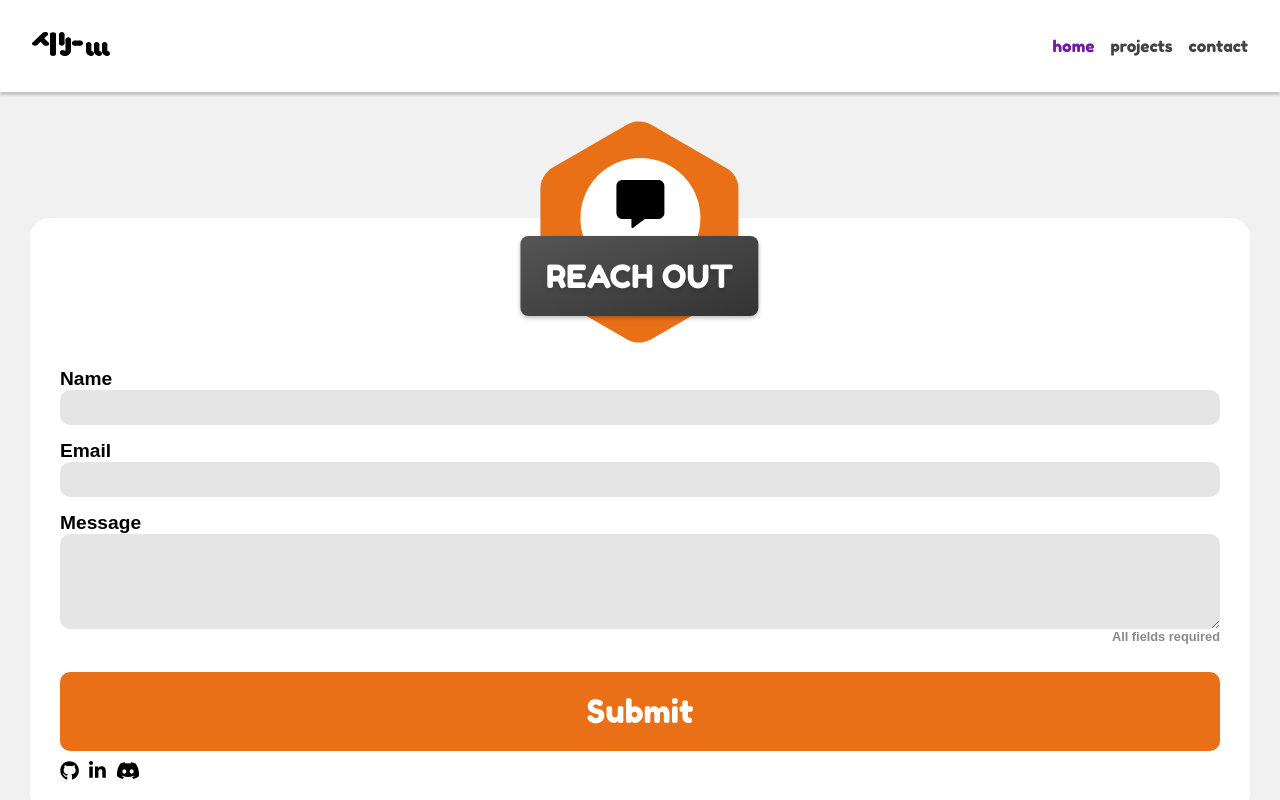
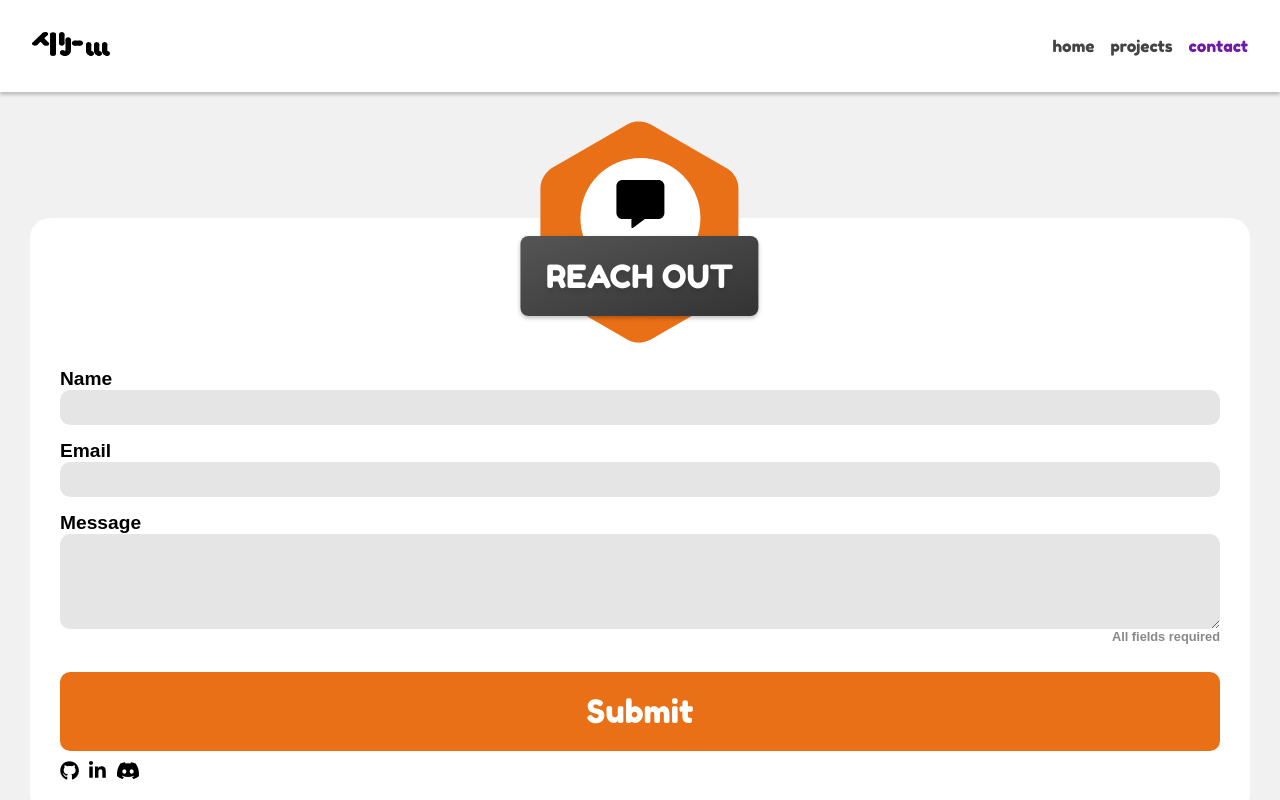
Before and after one commit to KevinW90/portfolio, a React (Create React App) app: page /contact in a window 1280 px wide. Built offline with nearby package versions, Linux system fonts and the light colour scheme; a web font is replaced by a local one.

Commit message:
Changed Link to NavLink in nav

```diff
--- a/src/App.js
+++ b/src/App.js
@@ -10,19 +10,11 @@ import {
   Route
 } from 'react-router-dom';
 
-import { useState } from 'react';
-
 function App() {
-  const [link, setLink] = useState('home');
-
-  function changeLink(newLink) {
-    setLink(newLink);
-  }
-
   return (
     <Router>
       <div className="app">
-        <Nav link={link} changeLink={changeLink}/>
+        <Nav />
         <Switch>
           <Route path="/projects">
             <Projects />
@@ -31,7 +23,7 @@ function App() {
             <Contact />
           </Route>
           <Route path="/">
-            <Home changeLink={changeLink}/>
+            <Home />
           </Route>
         </Switch>
         <Footer />
--- a/src/components/Home.jsx
+++ b/src/components/Home.jsx
@@ -5,10 +5,10 @@ import { faUser,
 
 import Item from './Item';
 
-function Home({changeLink}) {
+function Home() {
   return (
     <div className="home main-page">
-      <Item {...data} changeLink={changeLink}/>
+      <Item {...data} />
     </div>
 
   )
--- a/src/components/Item.jsx
+++ b/src/components/Item.jsx
@@ -74,7 +74,7 @@ function Badge({color, icon, label}) {
   )
 }
 
-function HomeItem({badge, text, ndx, changeLink}) {
+function HomeItem({badge, text, ndx}) {
   return (
     <div className="item">
       <Badge {...badge} />
@@ -84,8 +84,7 @@ function HomeItem({badge, text, ndx, changeLink}) {
         {ndx === 3
           ?
           <Link to="/contact">
-            <button className="cta"
-                    onClick={() => changeLink('contact')}>
+            <button className="cta">
               reach out
             </button>
           </Link>
--- a/src/components/Nav.jsx
+++ b/src/components/Nav.jsx
@@ -2,9 +2,9 @@ import '../styles/Nav.scss';
 
 import LOGO from '../assets/LOGO.svg';
 
-import { Link } from 'react-router-dom';
+import { NavLink } from 'react-router-dom';
 
-function Nav({link, changeLink}) {
+function Nav() {
   return (
     <nav className="nav">
       <div className="nav__logo">
@@ -13,25 +13,26 @@ function Nav({link, changeLink}) {
 
       <ul className="nav__menu">
         <li className="nav__item" >
-          <Link to="/"
-                className={`nav__link ${link === 'home' ? 'nav__link--active' : ''}`}
-                onClick={() => changeLink('home')}>
+          <NavLink exact
+                   to="/"
+                   className="nav__link"
+                   activeClassName='nav__link--active'>
             home
-          </Link>
+          </NavLink>
         </li>
-        <li className="nav__item" onClick={() => changeLink('projects')}>
-          <Link to="/projects"
-                className="nav__link"
-                className={`nav__link ${link === 'projects' ? 'nav__link--active' : ''}`}>
+        <li className="nav__item">
+          <NavLink to="/projects"
+                   className="nav__link"
+                   activeClassName='nav__link--active'>
             projects
-          </Link>
+          </NavLink>
         </li>
-        <li className="nav__item" onClick={() => changeLink('contact')}>
-          <Link to="/contact"
-                className="nav__link"
-                className={`nav__link ${link === 'contact' ? 'nav__link--active' : ''}`}>
+        <li className="nav__item">
+          <NavLink to="/contact"
+                   className="nav__link"
+                   activeClassName='nav__link--active'>
             contact
-          </Link>
+          </NavLink>
         </li>
       </ul>
     </nav>
```
